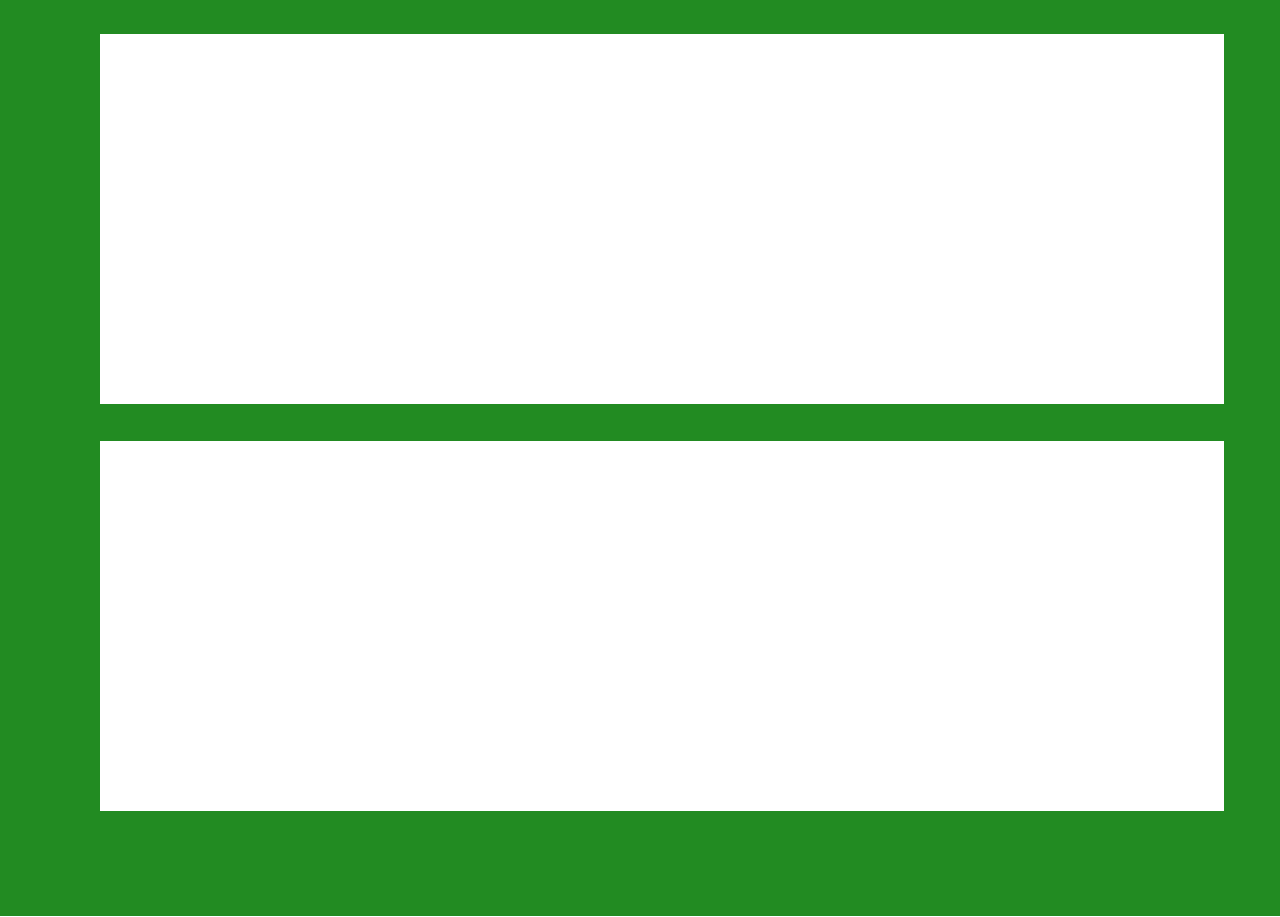
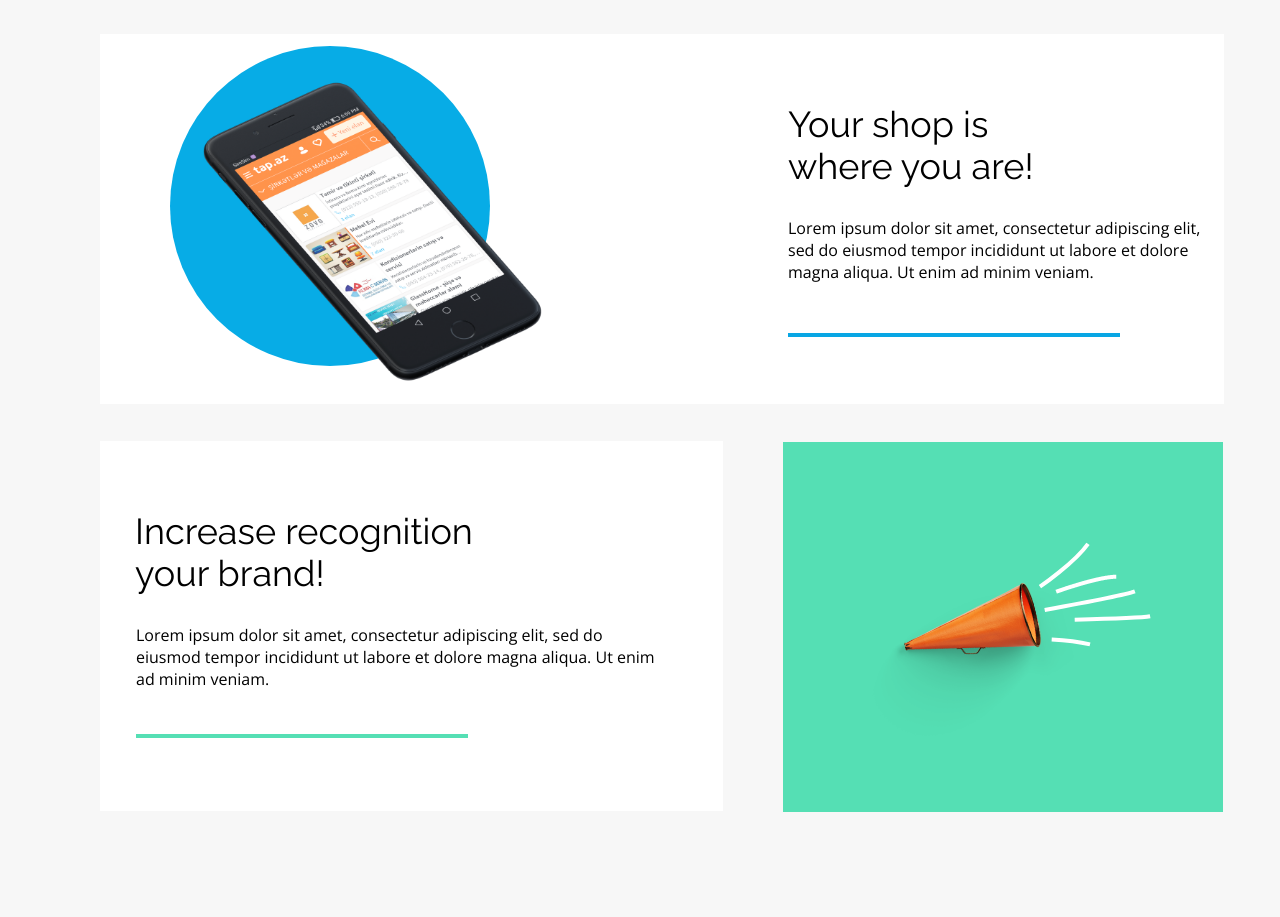
Before and after one commit to Martin-XM/BestShop-Workshop-, a plain HTML site: page index.html in a window 1280 px wide. Shown: the part 1892-2809 px from the top of the page. Drawn offline with nearby package versions, Linux system fonts and the light colour scheme.

Commit message:
Completed Benefits

```diff
--- a/css/style.css
+++ b/css/style.css
@@ -288,7 +288,7 @@ html {
 
  .benefits .container {
   width: 100%;
-  background-color: forestgreen;
+  background-color: var(--color-background);
   display: flex;
   flex-direction: column;
   justify-content: space-between;
@@ -312,15 +312,11 @@ html {
 .benefit__item:nth-child(1) {
   margin-top: 105px;
  }
-.benefit__item:nth-child(2),
-.benefit__item:nth-child(3) {
+.benefit__item:nth-child(2)
+{
   margin-top: 37px;
+  margin-bottom: 0;
  }
-
-.benefit__item:nth-child(3) {
-  margin-bottom: 105px;
-}
-
 
 
 .benefit__article--heading {
@@ -372,11 +368,145 @@ display: block;
 .benefits .macbook{
   position: absolute;
   transform: translate(-40%, 55%) rotate(-45deg);
-  /* top: 20%; */
 
 }
 
 
-/* .rectangle::before {
-  content: url(/images/Macbook2.png);
-} */
+ .iphone {
+  width: 426px;
+  height: 328px;
+  margin-top: 29px;
+  margin-left: 0;
+  /* position: absolute; */
+  }
+
+  .benefit__article-phone {
+    content:"";
+    width: 320px;
+    height: 320px;
+    border-radius: 50%;
+    background-color: var(--color-items-secondary-blue);
+    /* position: relative; */
+    margin-top: 12px;
+    margin-left: 70px;
+    display: inline-block;
+
+  }
+
+  .benefit__article2 {
+    display: flex;
+    flex-direction: column;
+        /* justify-content: flex-start; */
+
+  }
+
+  .benefit__article--heading-phone {
+  font-family: var(--font-primary);
+  color: var(--color-font-primary-black);
+  font-size: 36px;
+  text-align: left;
+
+  line-height: 42px;
+  letter-spacing: 0;
+  margin-top: 69px;
+  margin-left: 170px;
+  width: 246px;
+
+  }
+
+  .benefit__article--text-phone {
+    font-family: var(--font-secondary);
+    color: var(--color-font-primary-black);
+    font-size: 16px;
+    line-height: 22px;
+    text-align: left;
+    margin-top: 30px;
+    margin-left: 170px;
+    margin-right: 20px;
+    display: flex;
+    flex-wrap: wrap;
+    width: 416px;
+
+  }
+
+  .benefit__article2::after {
+  content: "";
+  background-color: var(--color-items-primary-blue);
+  width: 332px;
+  height: 4px;
+  margin-left: 28%;
+  margin-top: 50px;
+  display: block;
+
+  }
+
+  .benefit__article--heading-trumpet {
+  font-family: var(--font-primary);
+  color: var(--color-font-primary-black);
+  font-size: 36px;
+  text-align: left;
+
+  line-height: 42px;
+  letter-spacing: 0;
+  margin-top: 69px;
+  margin-left: 35px;
+  width: 348px;
+  }
+
+  .benefit__article--text-trumpet {
+    font-family: var(--font-secondary);
+    color: var(--color-font-primary-black);
+    font-size: 16px;
+    line-height: 22px;
+    text-align: left;
+    margin-top: 30px;
+    margin-left: 36px;
+    display: flex;
+    flex-wrap: wrap;
+    width: 533px;
+  }
+
+  .benefit__article--text-trumpet::after {
+    content: "";
+    background-color: var(--color-items-green);
+    width: 332px;
+    height: 4px;
+    margin-top: 44px;
+    margin-left: 0;
+    display: block;
+  }
+
+  .benefit_picture_trumpet {
+    /* margin-right: 332px;
+    margin-bottom: 105px; */
+    background-color: var(--color-items-green);
+    margin-top: 37px;
+
+  }
+
+  .benefit__item-last {
+    width: 623px;
+    background-color: var(--color-white);
+  height: 370px;
+  display: flex;
+  justify-content: space-between;
+  margin-top: 37px;
+  margin-left: 100px;
+  margin-bottom: 105px;
+
+  }
+
+  .second__wrapper {
+    display: flex;
+    justify-content: flex-start;
+  }
+
+  .benefit__article__picture {
+    width: 440px;
+    height: 370px;
+    margin: 38px 0 105px 60px;
+    background-color: #55DFB4;
+    display: flex;
+    justify-content: center;
+    align-items: center;
+  }
--- a/index.html
+++ b/index.html
@@ -87,6 +87,7 @@
     <!-- BENEFITS -->
     <section id="benefits" class="benefits">
         <div class="container">
+            <div class="first__wrapper>">
             <div class="benefit__item">
                 <div class="benefit__article">
                     <h2 class="benefit__article--heading">Be always first</h2>
@@ -99,27 +100,36 @@
             </div>
 
 
+            <div class="benefit__item">
+                <div class="benefit__article-phone">
+                <img src="/images/iPhone2.png" alt="iPhone" class="iphone">
+                </div>
+                <div class="benefit__article2">
+                    <h2 class="benefit__article--heading-phone">Your shop is where you are!</h2>
+                    <p class="benefit__article--text-phone">Lorem ipsum dolor sit amet, consectetur adipiscing elit, sed do eiusmod tempor incididunt ut labore et dolore magna aliqua. Ut enim ad minim veniam.</p>
+                </div>
+            </div>
+            </div>
 
+            <div class="second__wrapper">
+            <div class="benefit__item-last">
+                <div class="benefit__article-trumpet">
 
-
-
-
-
-
-
-
-
-            <div class="benefit__item">
-
+                    <div class="benefit__article3">
+                    <h2 class="benefit__article--heading-trumpet">Increase recognition your brand!</h2>
+                    <p class="benefit__article--text-trumpet">Lorem ipsum dolor sit amet, consectetur adipiscing elit, sed do eiusmod tempor incididunt ut labore et dolore magna aliqua. Ut enim ad minim veniam.</p>
+                    </div>
+                </div>
+            </div>
+             <div class="benefit__article__picture">
+                <img src="/images/Trumpet.png" alt="Trumpeta" class="benefit_picture_trumpet">
+            </div>
             </div>
 
 
-
-            <div class="benefit__item">
+    </div>
 
 
-            </div>
-    </div>
 
     </section>
 </body>
```
